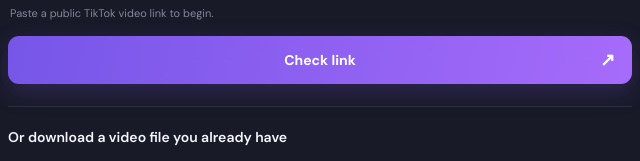
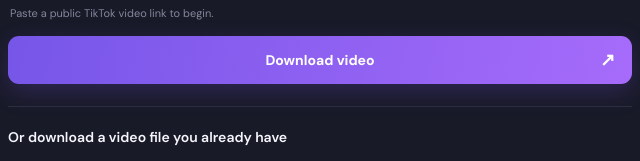
Before and after one commit to abimbolahonour17-source/Tikdownlaoder-, a plain HTML site: page index.html in a window 1280 px wide. Shown: the part 627-788 px from the top of the page, 320-960 px from the left. Drawn offline with Linux system fonts and the light colour scheme.

Commit message:
Update main action label for video retrieval

```diff
--- a/index.html
+++ b/index.html
@@ -45,7 +45,7 @@
             </div>
             <p class="input-help" id="url-help">Paste a public TikTok video link to begin.</p>
             <button class="download-button" id="download-button" type="submit">
-              <span class="button-label">Check link</span><span class="button-arrow" aria-hidden="true">↗</span>
+              <span class="button-label">Download video</span><span class="button-arrow" aria-hidden="true">↗</span>
             </button>
             <div class="status-message" id="url-status" role="status" aria-live="polite"></div>
           </form>
```
